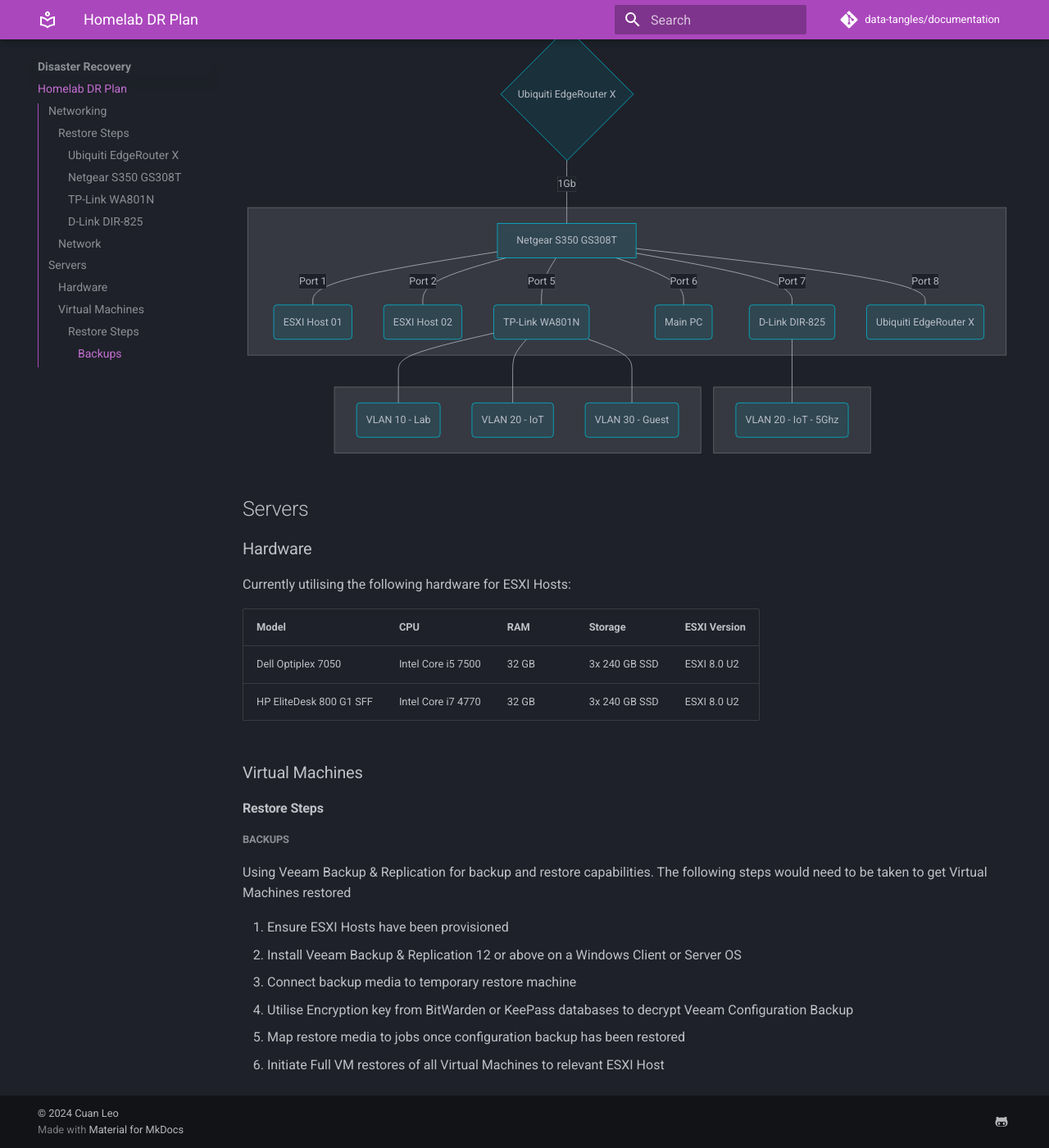
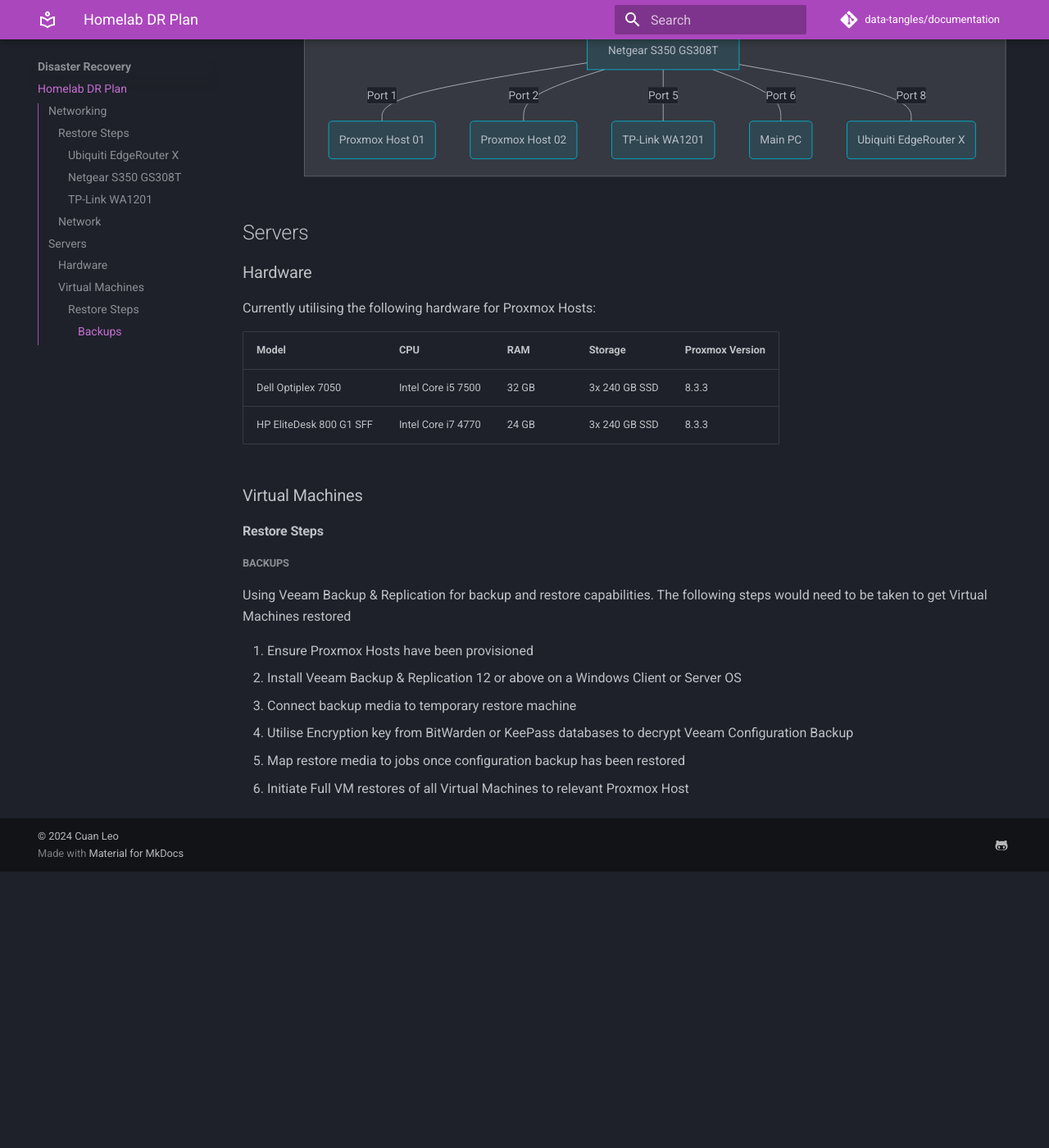
Before and after one commit to data-tangles/documentation, an MkDocs documentation site: the page built from docs/Disaster_Recovery/homelab_dr_plan.md, in a window 1280 px wide and 1400 px high, scrolled down 2480 px. Shown: the whole window at 82% size. Built offline with MkDocs 1.6.1 and Material for MkDocs 9.7.7, drawn with Linux system fonts in a browser that asks for light colours; comment, search, counter and statistics services are not loaded; after the commit the page ends 3543 px from its top, so only the background shows below that; some of the changed text lies outside the part shown.

Commit message:
docs: correct DR documentation with latest hardware changes

````diff
--- a/docs/Disaster_Recovery/homelab_dr_plan.md
+++ b/docs/Disaster_Recovery/homelab_dr_plan.md
@@ -10,8 +10,7 @@
 | --------------------- | ------------------------------------ |
 | Ubiquiti EdgeRouter X | Firewall                             |
 | Netgear S350 GS308T   | Core Switch                          |
-| TP-Link WA801N        | Primary Wireless Access Point        |
-| D-Link DIR-825        | IoT Wireless Access Point            |
+| TP-Link WA1201        | Wireless Access Point                |
 
 ### Restore Steps
 
@@ -37,33 +36,19 @@
 
 | Port | Device                 |
 | ---- | ---------------------- |
-| 1    | ESXI Host 1            |
-| 2    | ESXI Host 2            |
+| 1    | Proxmox Host 1         |
+| 2    | Proxmox Host 2         |
 | 3    | N/A                    |
 | 4    | N/A                    |
-| 5    | TP-Link WA801N         |
+| 5    | TP-Link WA1201         |
 | 6    | Main PC                |
-| 7    | D-Link DIR-825         |
+| 7    | N/A                    |
 | 8    | Ubiquiti EdgeRouter X  |
 
-#### TP-Link WA801N
+#### TP-Link WA1201
 
 1. Connect device to port
 2. Restore config backup
-
-#### D-Link DIR-825
-
-1. Connect device to port
-2. Restore config backup
-3. Connect device as per table below
-
-| Port | Device                 |
-| ---- | ---------------------- |
-| WAN  | N/A                    |
-| 1    | Netgear S350 GS308T    |
-| 2    | N/A                    |
-| 3    | N/A                    |
-| 4    | N/A                    |
 
 ### Network
 
@@ -73,20 +58,16 @@
  wan[<center>Fibre 75/75 Mb<br>]---router{<center>Ubiquiti EdgeRouter X<br>}
  router---|1Gb|switch[<center>Netgear S350 GS308T<br>]
  subgraph switching[" "]
- switch---|Port 1|esxi-host-01(<center>ESXI Host 01<br>)
- switch---|Port 2|esxi-host-02(<center>ESXI Host 02<br>)
- switch---|Port 5|tp-link-wa801n(<center>TP-Link WA801N<br>)
+ switch---|Port 1|esxi-host-01(<center>Proxmox Host 01<br>)
+ switch---|Port 2|esxi-host-02(<center>Proxmox Host 02<br>)
+ switch---|Port 5|tp-link-wa801n(<center>TP-Link WA1201<br>)
  switch---|Port 6|main-pc(<center>Main PC<br>)
- switch---|Port 7|d-link-dir-825(<center>D-Link DIR-825<br>)
  switch---|Port 8|ubiquiti-edgerouter-x(<center>Ubiquiti EdgeRouter X<br>)
  end
- subgraph wifi-5Ghz[" "]
- d-link-dir-825---vlan-iot-5ghz(<center>VLAN 20 - IoT - 5Ghz<br>)
- end
  subgraph wifi[" "]
- tp-link-wa801n---vlan-lab(<center>VLAN 10 - Lab<br>)
- tp-link-wa801n---vlan-iot(<center>VLAN 20 - IoT<br>)
- tp-link-wa801n---vlan-guest(<center>VLAN 30 - Guest<br>)
+ tp-link-wa1201---vlan-lab(<center>VLAN 10 - Lab<br>)
+ tp-link-wa1201---vlan-iot(<center>VLAN 20 - IoT<br>)
+ tp-link-wa1201---vlan-guest(<center>VLAN 30 - Guest<br>)
  end
 ```
 
@@ -94,12 +75,12 @@
 
 ### Hardware
 
-Currently utilising the following hardware for ESXI Hosts:
+Currently utilising the following hardware for Proxmox Hosts:
 
-| Model| CPU | RAM | Storage | ESXI Version |
+| Model| CPU | RAM | Storage | Proxmox Version |
 | ---- | --- | --- | ------- | ------------ |
-| Dell Optiplex 7050 | Intel Core i5 7500 | 32 GB | 3x 240 GB SSD | ESXI 8.0 U2 |
-| HP EliteDesk 800 G1 SFF | Intel Core i7 4770 | 32 GB | 3x 240 GB SSD | ESXI 8.0 U2 |
+| Dell Optiplex 7050 | Intel Core i5 7500 | 32 GB | 3x 240 GB SSD | 8.3.3 |
+| HP EliteDesk 800 G1 SFF | Intel Core i7 4770 | 24 GB | 3x 240 GB SSD | 8.3.3 |
 
 ### Virtual Machines
 
@@ -109,9 +90,9 @@
 
 Using Veeam Backup & Replication for backup and restore capabilities. The following steps would need to be taken to get Virtual Machines restored
 
-1. Ensure ESXI Hosts have been provisioned
+1. Ensure Proxmox Hosts have been provisioned
 2. Install Veeam Backup & Replication 12 or above on a Windows Client or Server OS
 3. Connect backup media to temporary restore machine
 4. Utilise Encryption key from BitWarden or KeePass databases to decrypt Veeam Configuration Backup
 5. Map restore media to jobs once configuration backup has been restored
-6. Initiate Full VM restores of all Virtual Machines to relevant ESXI Host
+6. Initiate Full VM restores of all Virtual Machines to relevant Proxmox Host
````
